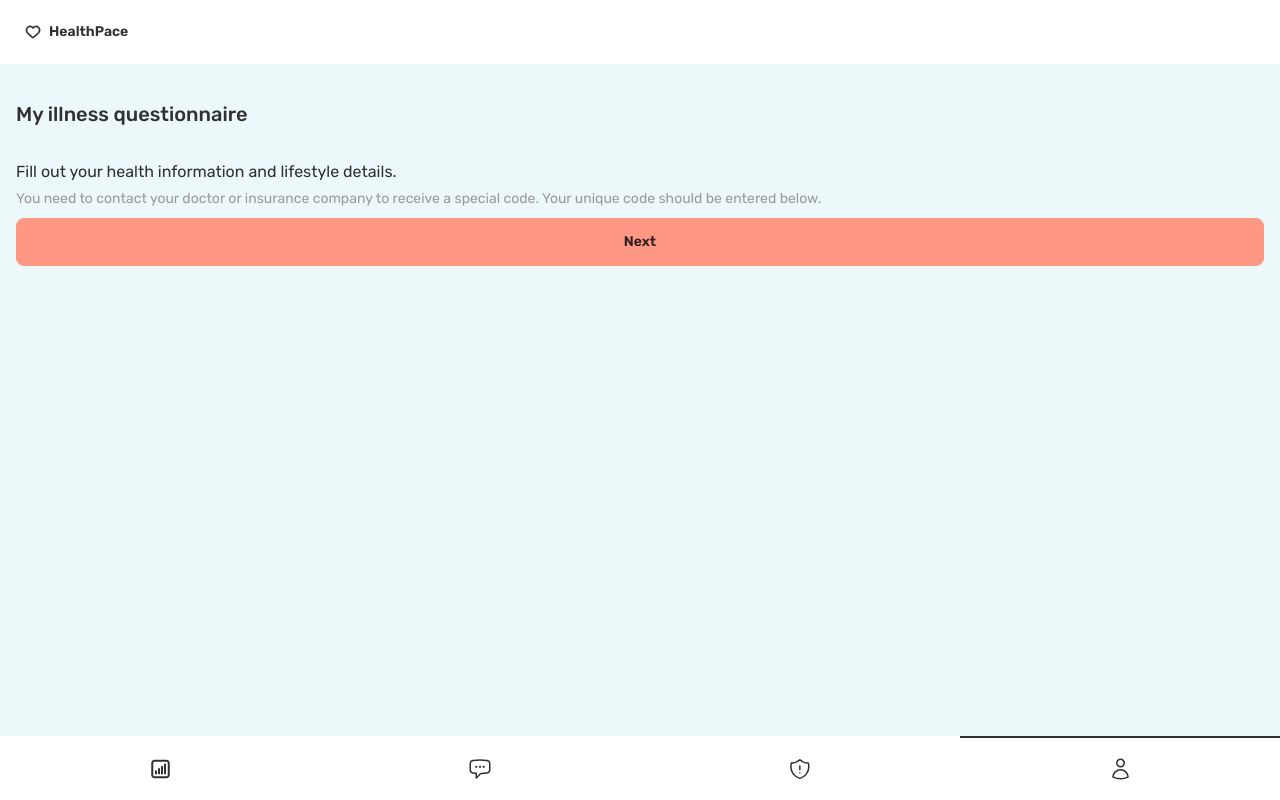
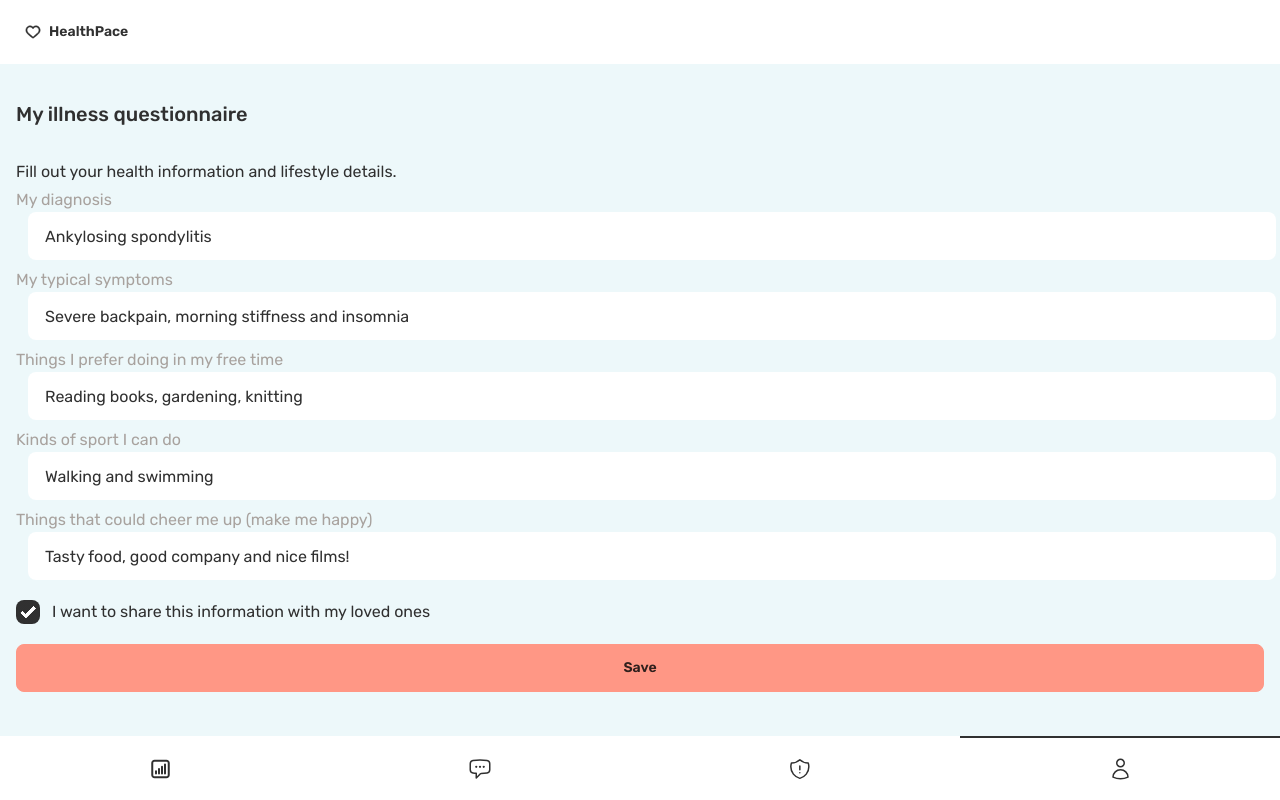
Before and after one commit to HacksDev/junction-2023, a Next.js app: page /profile/questionnaire in a window 1280 px wide. Built offline with nearby package versions, Linux system fonts and the light colour scheme.

Commit message:
[dev-vb] fix

```diff
--- a/src/pages/index.tsx
+++ b/src/pages/index.tsx
@@ -16,7 +16,7 @@ export default function Home() {
         type="text"
         placeholder="HLTH1239MIRIAMCOLETTE"
         value="HLTH1239MIRIAMCOLETTE"
-        className="input input-ghost w-full"
+        className="input input-ghost w-full "
       />
       <Mascot className="mx-auto my-5" />
       <Link href="/dashboard" className="btn btn-primary btn-block">
--- a/src/pages/profile/questionnaire/index.tsx
+++ b/src/pages/profile/questionnaire/index.tsx
@@ -7,13 +7,53 @@ export default function Questionnaire() {
       <h1 className="text-xl font-medium my-9">My illness questionnaire</h1>
       <p className="text-md leading-none mb-3">Fill out your health information and lifestyle details. </p>
 
-      <p className="w-max-[80%] text-[#9A9A9A] text-sm leading-none mb-3">
-        You need to contact your doctor or insurance company to receive a special code. Your unique code should be
-        entered below.
-      </p>
+      <p className="text-md text-stone-400 leading-none mb-1">My diagnosis</p>
+      <input
+        type="text"
+        placeholder="Diagnosis name"
+        value="Ankylosing spondylitis"
+        className="input w-full ml-3 mb-3"
+      />
+
+      <p className="text-md text-stone-400 leading-none mb-1">My typical symptoms</p>
+      <input
+        type="text"
+        placeholder="Symptom 1, symptom 2"
+        value="Severe backpain, morning stiffness and insomnia"
+        className="input w-full ml-3 mb-3"
+      />
+
+      <p className="text-md text-stone-400 leading-none mb-1">Things I prefer doing in my free time</p>
+      <input
+        type="text"
+        placeholder="Watching films"
+        value="Reading books, gardening, knitting"
+        className="input w-full ml-3 mb-3"
+      />
+
+      <p className="text-md text-stone-400 leading-none mb-1">Kinds of sport I can do</p>
+      <input
+        type="text"
+        placeholder="footbool, volleyball"
+        value="Walking and swimming"
+        className="input w-full ml-3 mb-3"
+      />
+
+      <p className="text-md text-stone-400 leading-none mb-1">Things that could cheer me up (make me happy)</p>
+      <input
+        type="text"
+        placeholder="Smiles"
+        value="Tasty food, good company and nice films!"
+        className="input w-full ml-3 mb-5"
+      />
+
+      <div className="flex items-center mb-5">
+        <input type="checkbox" checked="checked" className="checkbox mr-3" />
+        <p className="text-md inline-block leading-none">I want to share this information with my loved ones</p>
+      </div>
 
       <Link href="/dashboard" className="btn btn-primary btn-block">
-        Next
+        Save
       </Link>
     </Layout>
   );
```
